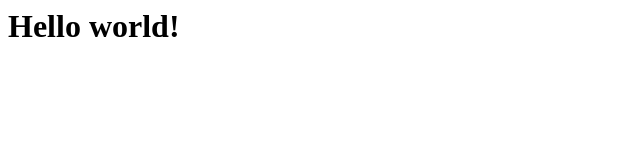
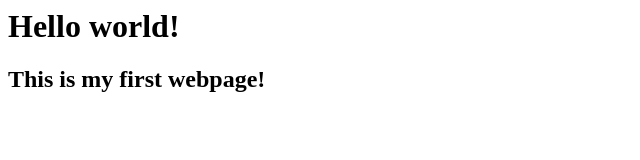
Before and after one commit to Bulavka-d/New, a plain HTML site: page index.html in a window 1280 px wide. Shown: the whole page, without its empty margins (0-640 px from the left). Drawn offline with Linux system fonts and the light colour scheme.

Commit message:
Update index.html with a new heading

```diff
--- a/index.html
+++ b/index.html
@@ -1 +1,2 @@
 <h1>Hello world!</h1>
+<h2>This is my first webpage!</h2>
```
